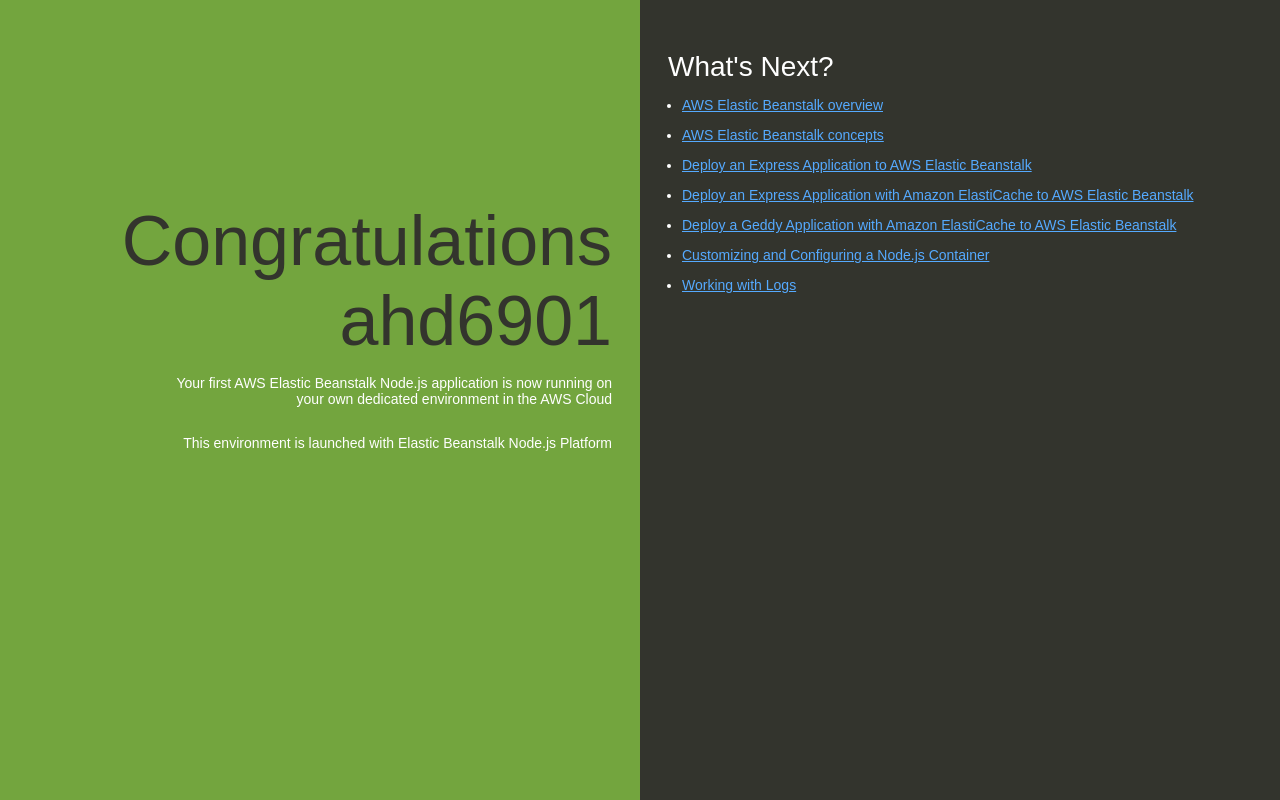
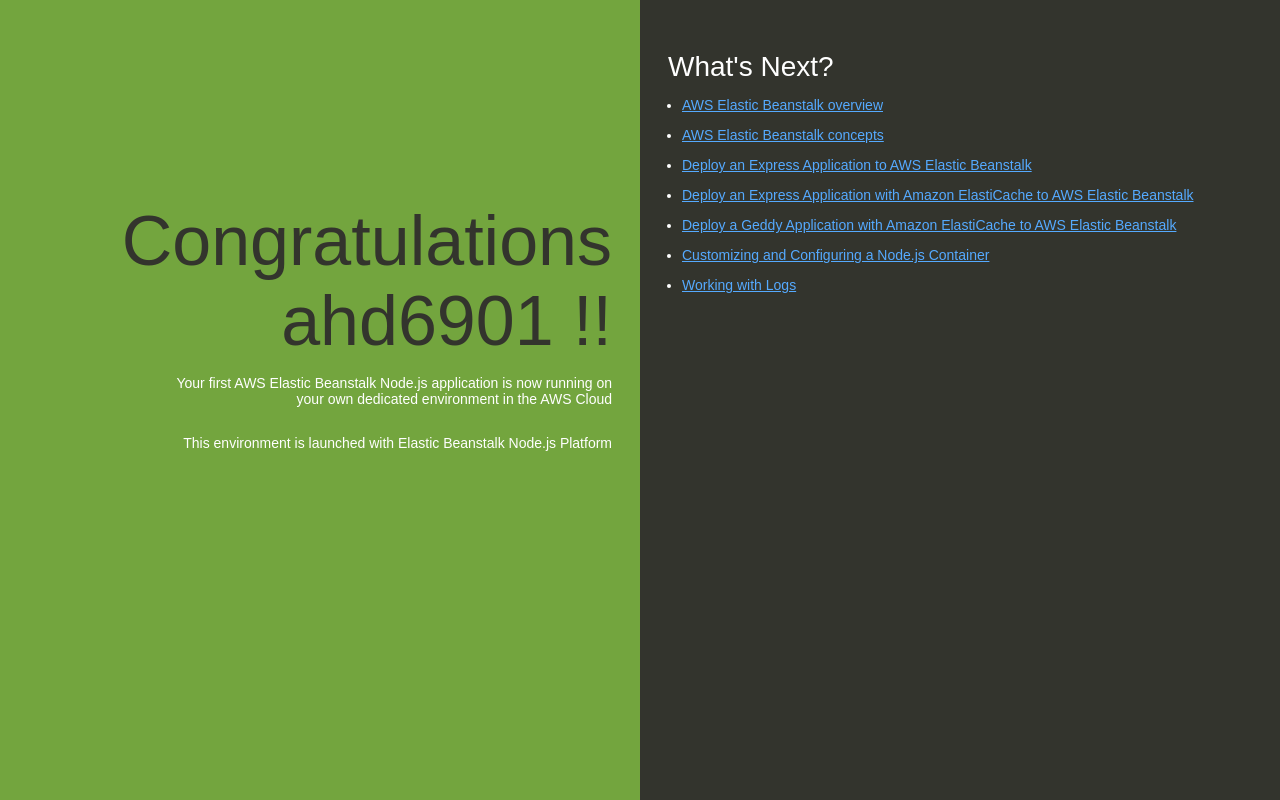
Before and after one commit to ahd6901/ahd6901-test-node-app, a website: page index.html in a window 1280 px wide. Drawn offline with Linux system fonts and the light colour scheme.

Commit message:
Update index.html with !!

```diff
--- a/index.html
+++ b/index.html
@@ -74,7 +74,7 @@
   </head>
   <body>
     <div class="textColumn">
-      <h1>Congratulations ahd6901</h1>
+      <h1>Congratulations ahd6901 !!</h1>
       <p>Your first AWS Elastic Beanstalk Node.js application is now running on your own dedicated environment in the AWS Cloud</p>
       <p>This environment is launched with Elastic Beanstalk Node.js Platform</p>
     </div>
```
